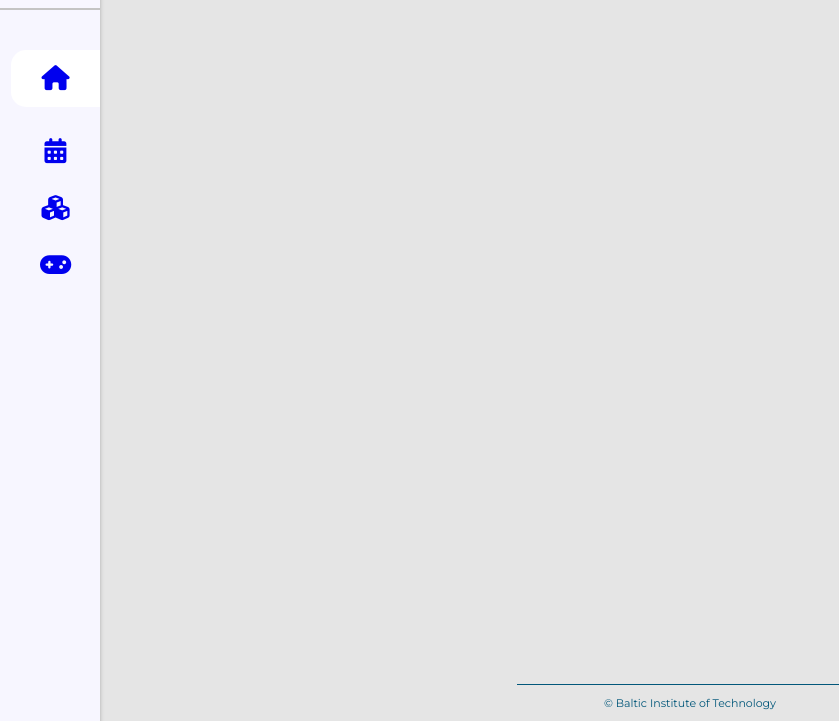
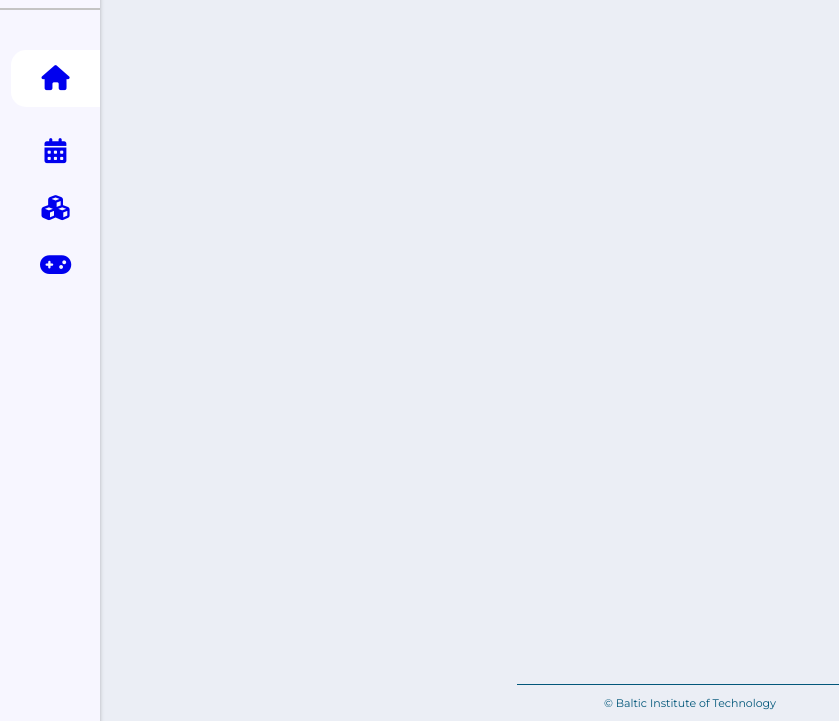
Before and after one commit to PauliusJaras/bit-friday-challenge, a website: page index.html in a window 1280 px wide. Shown: the part 79-800 px from the top of the page, without its empty margins (0-839 px from the left). Drawn offline with Linux system fonts and the light colour scheme.

Commit message:
background color update

```diff
--- a/css/global.css
+++ b/css/global.css
@@ -3,7 +3,7 @@
 :root{
     --main-color: #02577A;
     --secondary-color: #C4C4C4;
-    --background-color: #E5E5E5;
+    --background-color: #EBEEF5;
     --menu-color: #F7F6FF;
 }
 
```
